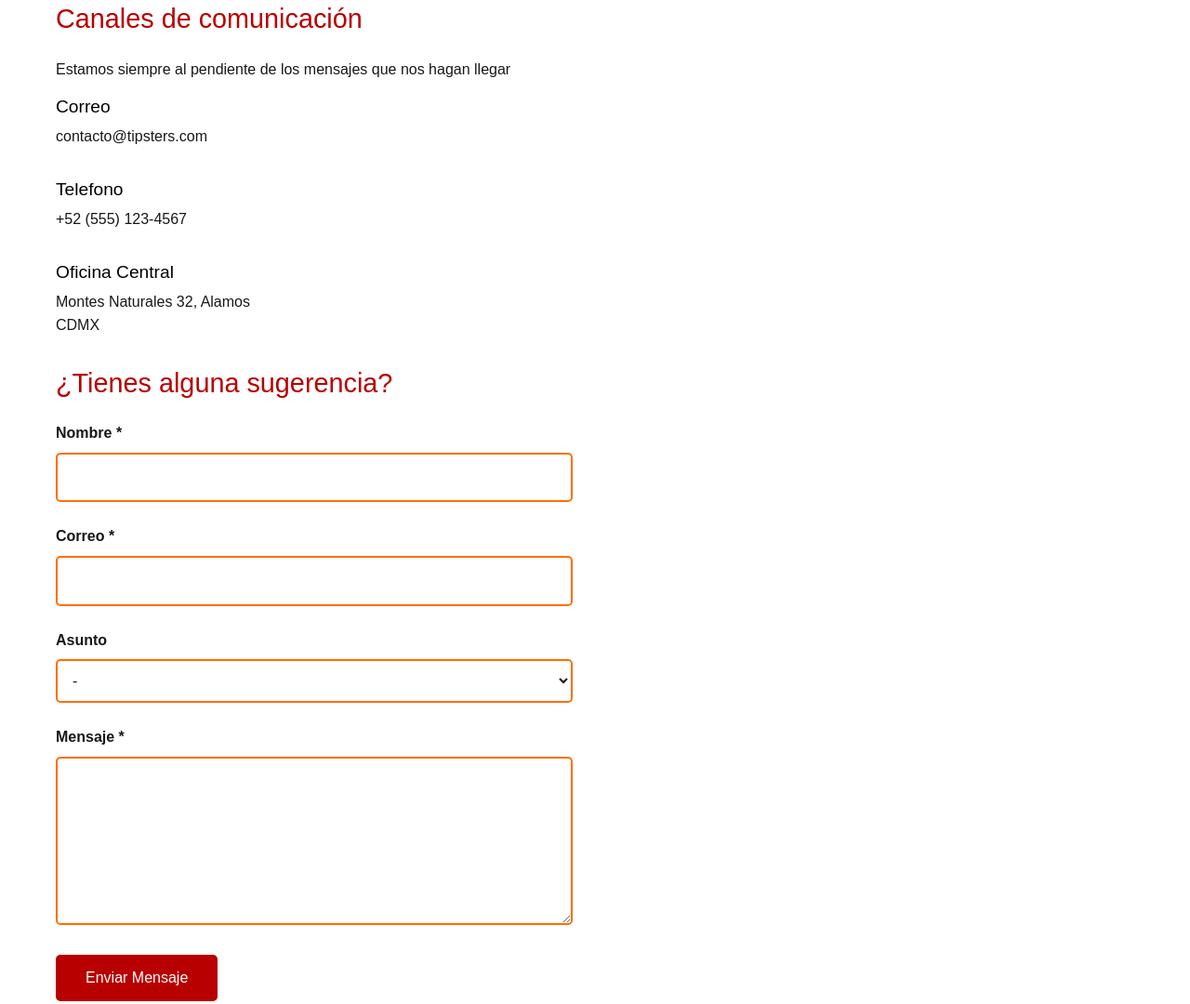
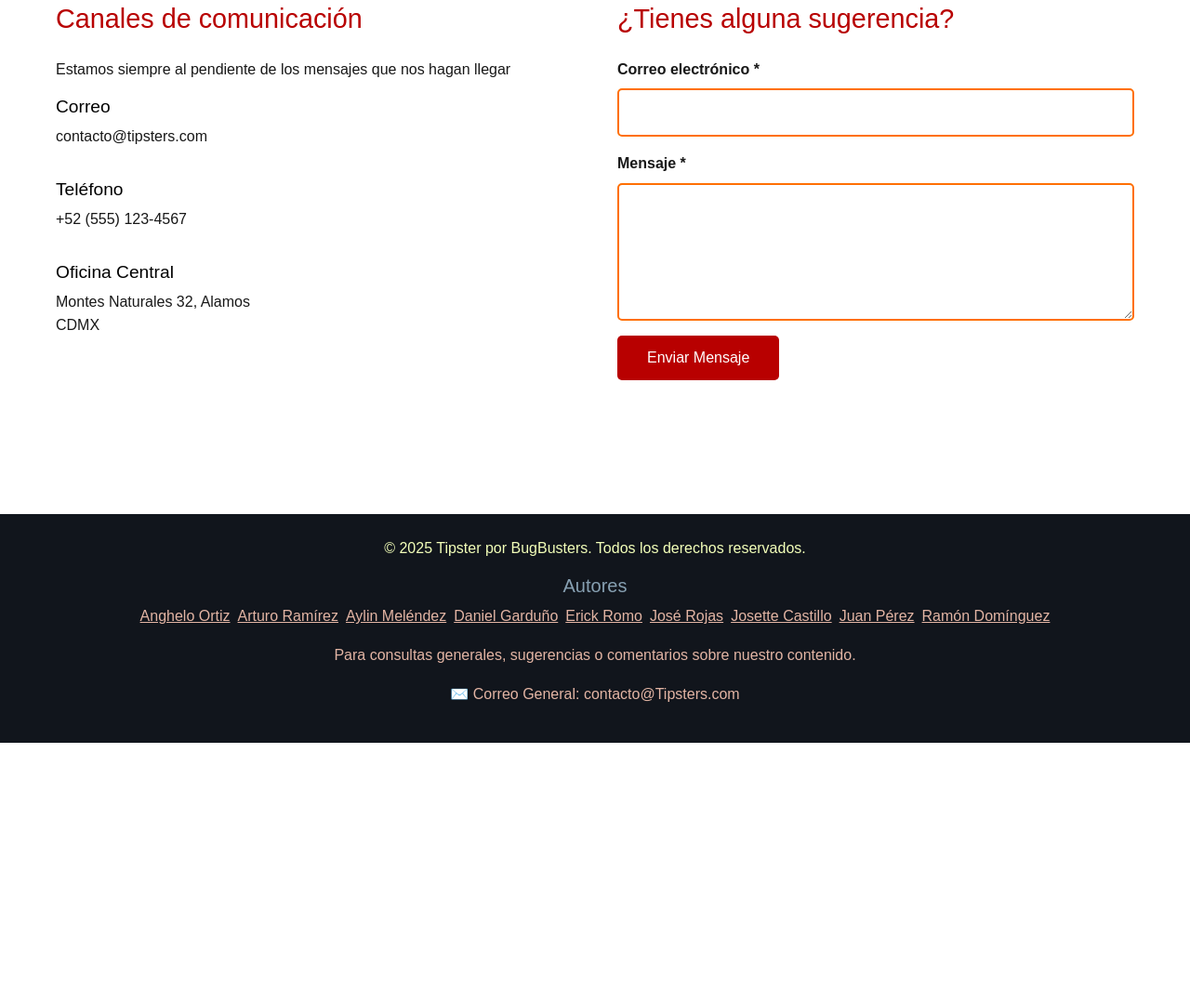
Before and after one commit to rojaslona/LAB-BLOG-SPORTS-UPDATE, a plain HTML site: page contact.html in a window 1280 px wide. Shown: the part 309-1389 px from the top of the page at 93% size. After the commit the page ends 1108 px from the top, so only its background shows below. Drawn offline with nearby package versions, Linux system fonts and the light colour scheme.

Commit message:
"Se ajustó la página de Contactanos y se ajusto el JavScrip"

```diff
--- a/contact.html
+++ b/contact.html
@@ -1,35 +1,27 @@
 <!DOCTYPE html>
 <html lang="en">
 <head>
-    <meta charset="UTF-8">
-    <meta name="viewport" content="width=device-width, initial-scale=1.0">
+  <meta charset="UTF-8" />
+  <meta name="viewport" content="width=device-width, initial-scale=1.0" />
   <title>Contactanos - Tipsters</title>
-    <link href="https://cdn.jsdelivr.net/npm/bootstrap@5.3.8/dist/css/bootstrap.min.css"
-          rel="stylesheet"
-          integrity="sha384-sRIl4kxILFvY47J16cr9ZwB07vP4J8+LH7qKQnuqkuIAvNWLzeN8tE5YBujZqJLB"
-          crossorigin="anonymous">
-    <link rel="stylesheet" href="css/style.css">
-
+  <link href="https://cdn.jsdelivr.net/npm/bootstrap@5.3.8/dist/css/bootstrap.min.css" rel="stylesheet"
+    integrity="sha384-sRIl4kxILFvY47J16cr9ZwB07vP4J8+LH7qKQnuqkuIAvNWLzeN8tE5YBujZqJLB" crossorigin="anonymous" />
+  <link rel="stylesheet" href="css/style.css" />
 </head>
 <body>
+
 <header>
   <nav class="navbar">
     <div class="nav-container">
       <div class="logo">
         <a href="index.html">
-                    <img src="images/logo.png" alt="Sports Blog Logo">
+          <img src="images/logo.png" alt="Sports Blog Logo" />
         </a>
       </div>
       <ul class="nav-menu">
-                    <li class="nav-item">
-                        <a href="index.html" class="nav-link">Inicio</a>
-                    </li>
-                    <li class="nav-item">
-                        <a href="about.html" class="nav-link">Sobre Nosotros</a>
-                    </li>
-                    <li class="nav-item">
-                        <a href="contact.html" class="nav-link active">Contacto</a>
-                    </li>
+        <li class="nav-item"><a href="index.html" class="nav-link">Inicio</a></li>
+        <li class="nav-item"><a href="about.html" class="nav-link">Sobre Nosotros</a></li>
+        <li class="nav-item"><a href="contact.html" class="nav-link active">Contacto</a></li>
       </ul>
       <div class="hamburger">
         <span class="bar"></span>
@@ -61,56 +53,48 @@
           </div>
 
           <div class="contact-item">
-                            <h3>Telefono</h3>
+            <h3>Teléfono</h3>
             <p>+52 (555) 123-4567</p>
           </div>
 
           <div class="contact-item">
             <h3>Oficina Central</h3>
-                            <p>Montes Naturales 32, Alamos<br>
-                            CDMX</p>
+            <p>Montes Naturales 32, Alamos<br />CDMX</p>
+          </div>
         </div>
 
         <div class="contact-form">
           <h2>¿Tienes alguna sugerencia?</h2>
-                        <form>
-                            <div class="form-group">
-                                <label for="name">Nombre *</label>
-                                <input type="text" id="name" name="name" required>
+
+          <div id="alerta" class="alert alert-success alert-dismissible fade d-none" role="alert">
+            Mensaje enviado.
+            <button type="button" class="btn-close" data-bs-dismiss="alert" aria-label="Cerrar"></button>
           </div>
 
-                            <div class="form-group">
-                                <label for="email">Correo *</label>
-                                <input type="email" id="email" name="email" required>
+          <form id="formContacto">
+            <div class="form-group mb-3">
+              <label for="email" class="form-label">Correo electrónico *</label>
+              <input type="email" class="form-control" id="email" name="email" required />
             </div>
 
-                            <div class="form-group">
-                                <label for="subject">Asunto</label>
-                                <select id="subject" name="subject">
-                                    <option value="">-</option>
-                                    <option value="esports">E-Sports</option>
-                                    <option value="news">Noticias sobre deportes</option>
-                                    <option value="forecasts">Solictudes</option>
-                                    <option value="feedback">Comentarios</option>
-                                </select>
+            <div class="form-group mb-3">
+              <label for="message" class="form-label">Mensaje *</label>
+              <textarea class="form-control" id="message" name="message" rows="5" required></textarea>
             </div>
 
-                            <div class="form-group">
-                                <label for="message">Mensaje *</label>
-                                <textarea id="message" name="message" rows="6" required></textarea>
-                            </div>
-
-                            <button type="submit" class="submit-btn">Enviar Mensaje</button>
+            <button type="submit" class="submit-btn btn btn-primary">Enviar Mensaje</button>
           </form>
         </div>
       </div>
+    </div>
+  </section>
 </main>
+
 <footer class="text-white py-4 mt-5" style="background-color: #11151c;">
   <div class="container text-center">
     <div class="row justify-content-center">
       <div class="col-12 mb-3">
         <p class="mb-0" style="color: #f3ffb9;">&copy; 2025 Tipster por BugBusters. Todos los derechos reservados.</p>
-
         <h5 class="mt-3" style="color: #87a0b2;">Autores</h5>
         <div class="d-flex flex-wrap justify-content-center gap-2">
           <a href="https://www.linkedin.com/in/anghelo-ortiz" style="color: #e3b5a4;">Anghelo Ortiz</a>
@@ -136,5 +120,20 @@
 <script src="https://cdn.jsdelivr.net/npm/bootstrap@5.3.8/dist/js/bootstrap.bundle.min.js"
   integrity="sha384-FKyoEForCGlyvwx9Hj09JcYn3nv7wiPVlz7YYwJrWVcXK/BmnVDxM+D2scQbITxI"
   crossorigin="anonymous"></script>
+<script>
+  const form = document.getElementById('formContacto');
+  const alerta = document.getElementById('alerta');
+
+  form.addEventListener('submit', function (event) {
+    event.preventDefault();
+
+
+    alerta.classList.remove('d-none');
+    alerta.classList.add('show');
+
+    form.reset();
+  });
+</script>
+
 </body>
 </html>
--- a/js/script.js
+++ b/js/script.js
@@ -40,13 +40,11 @@ document.addEventListener('DOMContentLoaded', function() {
 
             // Get form data
             const formData = new FormData(this);
-            const name = formData.get('name');
             const email = formData.get('email');
-            const subject = formData.get('subject');
             const message = formData.get('message');
 
             // Basic validation
-            if (!name || !email || !message) {
+            if (|| !email || !message) {
                 alert('Please fill in all required fields.');
                 return;
             }
```
Lines whose indentation alone changed are shown as unchanged.
